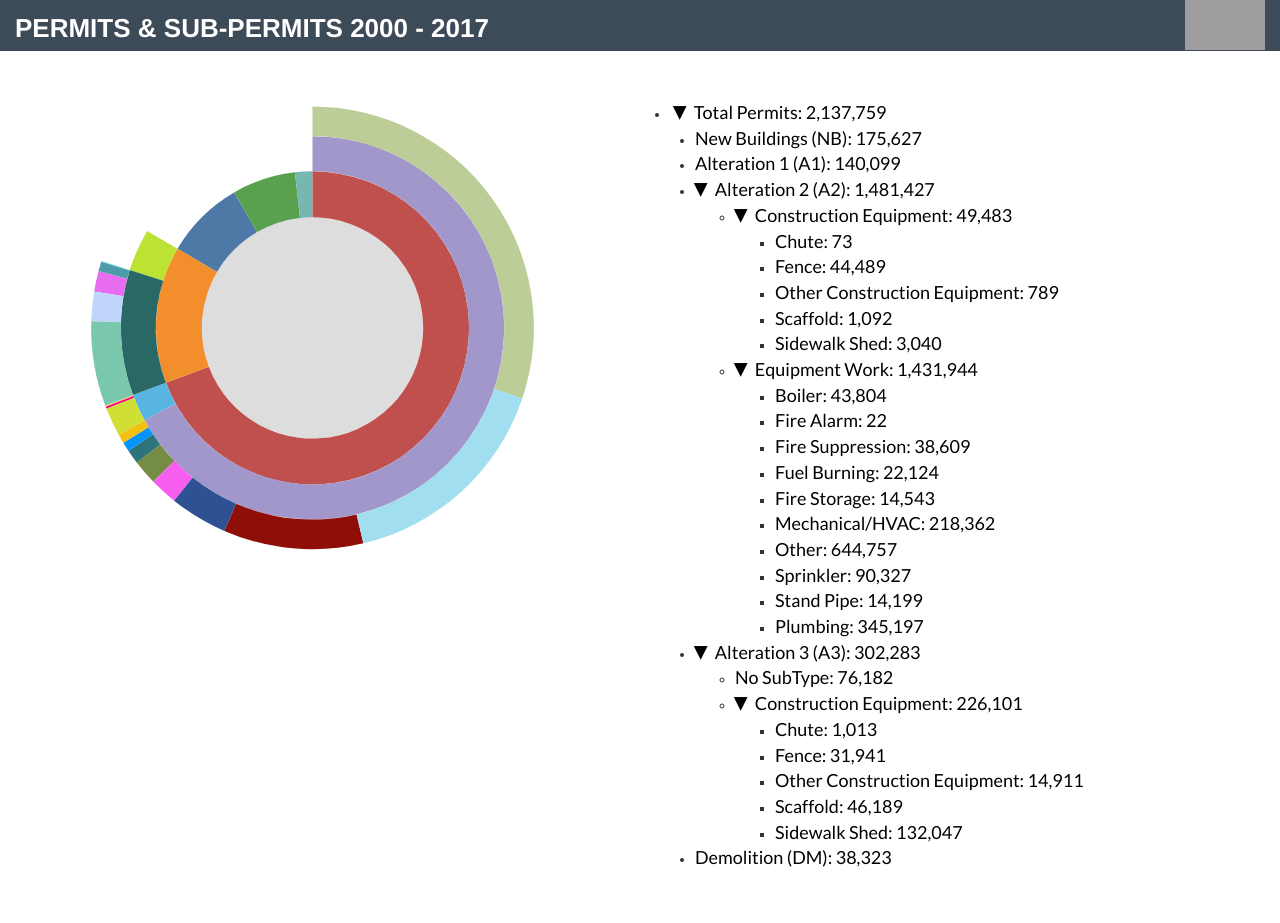
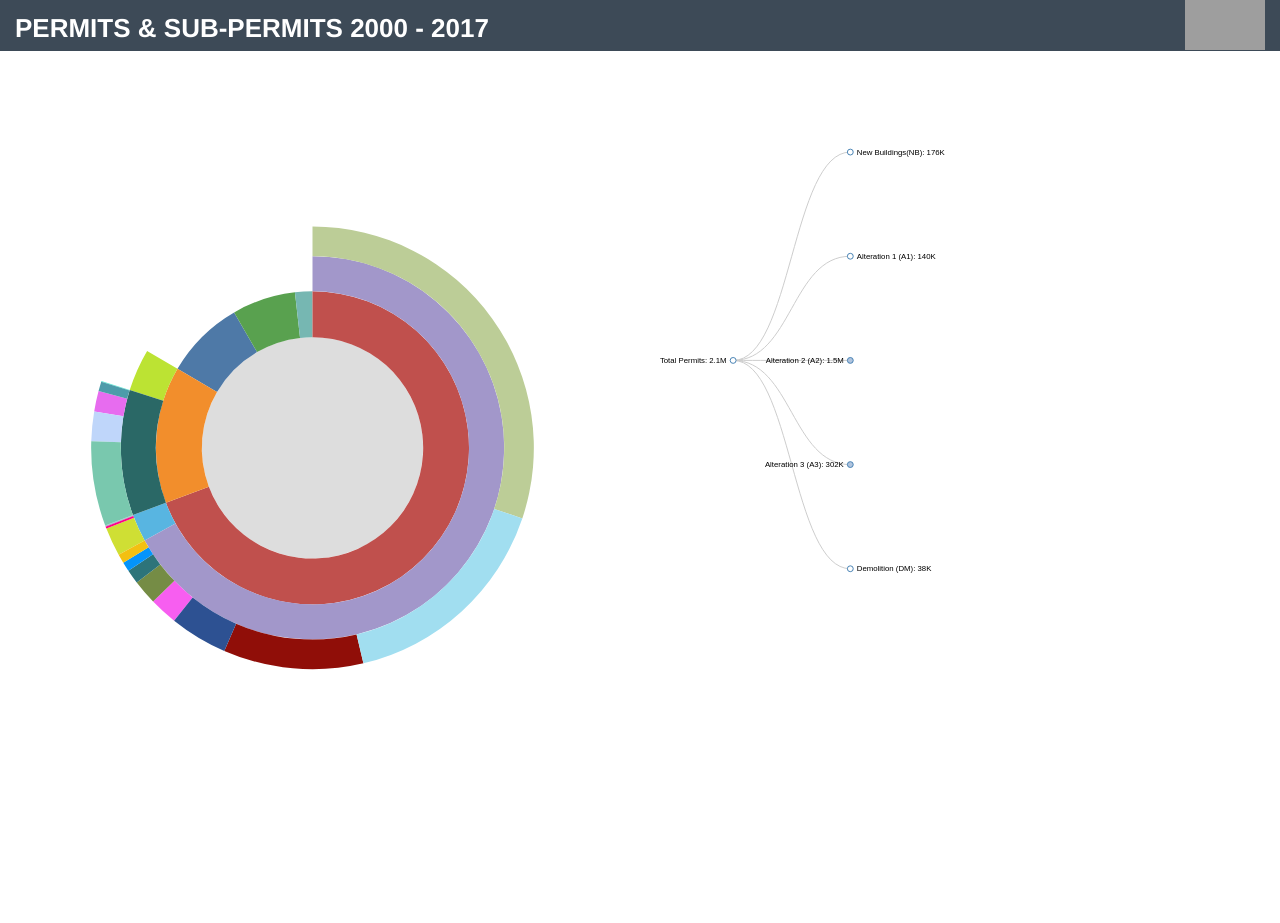
Before and after one commit to benmancell/SunburstChart, a plain HTML site: page index.html in a window 1280 px wide. Before the commit the page ends 881 px from the top, so only its background shows below. Drawn offline with nearby package versions, Linux system fonts and the light colour scheme; grey boxes are pictures that could not be loaded.

Commit message:
Update index.html

```diff
--- a/index.html
+++ b/index.html
@@ -26,55 +26,40 @@
     #mainBody{
       width:100%;
       height:100%;
+      margin-top: 120px;
     }
-    #myTreeView {
-      margin: 0;
-      padding: 5px;
+
+
+  #treelist {
+    overflow-y: auto;
+  }
+
+
+	.node {
+	  cursor: pointer;
+	}
+
+	.node circle {
+	  fill: #fff;
+	  stroke: steelblue;
+	  stroke-width: 1.5px;
+	}
+
+	.node text {
+	  font: 12px sans-serif;
+	}
+
+	.link {
+	  fill: none;
+	  stroke: #ccc;
+	  stroke-width: 1.5px;
+	}
+
+  @media(max-width:1200px){
+    #mainBody{
+      margin-top:15px;
     }
-    .expandable {
-      cursor: pointer;
-      -webkit-user-select: none; /* Safari 3.1+ */
-      -moz-user-select: none; /* Firefox 2+ */
-      -ms-user-select: none; /* IE 10+ */
-      user-select: none;
-    }
-    .expandable::before {
-      content: "\25B6";
-      color: black;
-      display: inline-block;
-      margin-right: 6px;
-    }
-    .expanded::before {
-      -ms-transform: rotate(90deg); /* IE 9 */
-      -webkit-transform: rotate(90deg); /* Safari */
-      transform: rotate(90deg);
-    }
-    .non-expandable {
-      display: none;
-    }
-    .active {
-      display: block;
-    }
-    #row {
-      color: black !important;
-      font-family: Lato;
-      font-size: 18px;
-    }
-    #row:hover {
-      cursor: pointer;
-      background-color:#f5f5f5;
-    }
-    #treelist {
-      overflow-y: auto;
-    }
-    .expandable a {
-      text-decoration: none !important;
-      color: black !important;
-    }
-    .non-expandable a {
-      text-decoration: none !important;
-      color: black !important;
-    }
+  }
 
     </style>
   </head>
@@ -93,57 +78,7 @@
         <div id="mainBody"></div>
       </div>
       <div class="col-lg-6" class="text-right">
-        <div class="chart-wrapper" id="treelist">
-            <li>
-              <span id="row" class="expandable">Total Permits: 2,137,759</span>
-              <ul class="non-expandable">
-                <li><span id="row">New Buildings (NB): 175,627</span></li>
-                <li><span id="row">Alteration 1 (A1): 140,099</span></li>
-                <li><span id="row" class="expandable">Alteration 2 (A2): 1,481,427</span>
-                  <ul class="non-expandable">
-                    <li><span id="row" class="expandable">Construction Equipment: 49,483</span>
-                      <ul class="non-expandable">
-                        <li><span id="row">Chute: 73</span></li>
-                        <li><span id="row">Fence: 44,489</span></li>
-                        <li><span id="row">Other Construction Equipment: 789</span></li>
-                        <li><span id="row">Scaffold: 1,092</span></li>
-                        <li><span id="row">Sidewalk Shed: 3,040</span></li>
-                      </ul>
-                    </li>
-                    <li><span id="row" class="expandable">Equipment Work: 1,431,944</span>
-                      <ul class="non-expandable">
-                        <li><span id="row">Boiler: 43,804</span></li>
-                        <li><span id="row">Fire Alarm: 22</span></li>
-                        <li><span id="row">Fire Suppression: 38,609</span></li>
-                        <li><span id="row">Fuel Burning: 22,124</span></li>
-                        <li><span id="row">Fire Storage: 14,543</span></li>
-                        <li><span id="row">Mechanical/HVAC: 218,362</span></li>
-                        <li><span id="row">Other: 644,757</span></li>
-                        <li><span id="row">Sprinkler: 90,327</span></li>
-                        <li><span id="row">Stand Pipe: 14,199</span></li>
-                        <li><span id="row">Plumbing: 345,197</span></li>
-                      </ul>
-                    </li>
-                  </ul>
-                </li>
-                <li><span id="row" class="expandable">Alteration 3 (A3): 302,283</span>
-                  <ul class="non-expandable">
-                    <li><span id="row">No SubType: 76,182</span></li>
-                    <li><span id="row" class="expandable">Construction Equipment: 226,101</span>
-                      <ul class="non-expandable">
-                        <li><span id="row">Chute: 1,013</span></li>
-                        <li><span id="row">Fence: 31,941</span></li>
-                        <li><span id="row">Other Construction Equipment: 14,911</span></li>
-                        <li><span id="row">Scaffold: 46,189</span></li>
-                        <li><span id="row">Sidewalk Shed: 132,047</span></li>
-                      </ul>
-                    </li>
-                  </ul>
-                </li>
-                <li><span id="row">Demolition (DM): 38,323</span></li>
-              </ul>
-            </li>
-        </div>
+          <div class="chart-wrapper" id="treelist"></div>
       </div>
     </div>
   </div>
@@ -160,26 +95,154 @@
 <script src="https://gitcdn.github.io/bootstrap-toggle/2.2.2/js/bootstrap-toggle.min.js"></script>
 <script>
 
+var margin = {top: 0, right: 120, bottom: 0, left: 120},
+		widthTree = 960 - margin.right - margin.left,
+		heightTree = 800 - margin.top - margin.bottom;
+
+	var i = 0,
+		duration = 750,
+		root;
+
+	var tree = d3.layout.tree()
+		.size([heightTree, widthTree]);
+
+	var diagonal = d3.svg.diagonal()
+		.projection(function(d) { return [d.y, d.x]; });
+
+  var svgTree = d3.select("#treelist").append("svg")
+		.attr("width", "100%")
+		.attr("height", heightTree + margin.top + margin.bottom)
+    .attr('preserveAspectRatio','xMinYMin')
+    .attr('viewBox','0 0 960 800')
+	  .append("g")
+		.attr("transform", "translate(" + margin.left + "," + margin.top + ")");
 
 
-var toggler = document.getElementsByClassName("expandable");
-	var i;
 
-  for (i = 0; i < toggler.length; i++) {
-      toggler[i].parentElement.querySelector(".non-expandable").classList.toggle("active");
-      toggler[i].classList.toggle("expanded");
-  }
+	d3.json("data/PermitsTree.json", function(error, permitsTree) {
+	  if (error) throw error;
 
+	  root = permitsTree;
+	  root.x0 = heightTree / 2;
+	  root.y0 = 0;
 
-	for (i = 0; i < toggler.length; i++) {
-	  toggler[i].addEventListener("click", function() {
-		this.parentElement.querySelector(".non-expandable").classList.toggle("active");
-		this.classList.toggle("expanded");
+	  function collapse(d) {
+		if (d.children) {
+		  d._children = d.children;
+		  d._children.forEach(collapse);
+		  d.children = null;
+		}
+	  }
+
+	  root.children.forEach(collapse);
+	  update(root);
+	});
+
+	d3.select(self.frameElement).style("height", "800px");
+
+	function update(source) {
+
+	  // Compute the new tree layout.
+	  var nodes = tree.nodes(root).reverse(),
+		  links = tree.links(nodes);
+
+	  // Normalize for fixed-depth.
+	  nodes.forEach(function(d) { d.y = d.depth * 180; });
+
+	  // Update the nodes…
+	  var node = svgTree.selectAll("g.node")
+		  .data(nodes, function(d) { return d.id || (d.id = ++i); });
+
+	  // Enter any new nodes at the parent's previous position.
+	  var nodeEnter = node.enter().append("g")
+		  .attr("class", "node")
+		  .attr("transform", function(d) { return "translate(" + source.y0 + "," + source.x0 + ")"; })
+		  .on("click", click);
+
+	  nodeEnter.append("circle")
+		  .attr("r", 1e-6)
+		  .style("fill", function(d) { return d._children ? "lightsteelblue" : "#fff"; });
+
+	  nodeEnter.append("text")
+		  .attr("x", function(d) { return d.children || d._children ? -10 : 10; })
+		  .attr("dy", ".35em")
+		  .attr("text-anchor", function(d) { return d.children || d._children ? "end" : "start"; })
+		  .text(function(d) { return d.name; })
+		  .style("fill-opacity", 1e-6);
+
+	  // Transition nodes to their new position.
+	  var nodeUpdate = node.transition()
+		  .duration(duration)
+		  .attr("transform", function(d) { return "translate(" + d.y + "," + d.x + ")"; });
+
+	  nodeUpdate.select("circle")
+		  .attr("r", 4.5)
+		  .style("fill", function(d) { return d._children ? "lightsteelblue" : "#fff"; });
+
+	  nodeUpdate.select("text")
+		  .style("fill-opacity", 1);
+
+	  // Transition exiting nodes to the parent's new position.
+	  var nodeExit = node.exit().transition()
+		  .duration(duration)
+		  .attr("transform", function(d) { return "translate(" + source.y + "," + source.x + ")"; })
+		  .remove();
+
+	  nodeExit.select("circle")
+		  .attr("r", 1e-6);
+
+	  nodeExit.select("text")
+		  .style("fill-opacity", 1e-6);
+
+	  // Update the links…
+	  var link = svgTree.selectAll("path.link")
+		  .data(links, function(d) { return d.target.id; });
+
+	  // Enter any new links at the parent's previous position.
+	  link.enter().insert("path", "g")
+		  .attr("class", "link")
+		  .attr("d", function(d) {
+			var o = {x: source.x0, y: source.y0};
+			return diagonal({source: o, target: o});
+		  });
+
+	  // Transition links to their new position.
+	  link.transition()
+		  .duration(duration)
+		  .attr("d", diagonal);
+
+	  // Transition exiting nodes to the parent's new position.
+	  link.exit().transition()
+		  .duration(duration)
+		  .attr("d", function(d) {
+			var o = {x: source.x, y: source.y};
+			return diagonal({source: o, target: o});
+		  })
+		  .remove();
+
+	  // Stash the old positions for transition.
+	  nodes.forEach(function(d) {
+		d.x0 = d.x;
+		d.y0 = d.y;
 	  });
+	}
+
+	// Toggle children on click.
+	function click(d) {
+	  if (d.children) {
+		d._children = d.children;
+		d.children = null;
+	  } else {
+		d.children = d._children;
+		d._children = null;
+	  }
+	  update(d);
 	}
 
 
 
+
+$(document).ready(function(){
 var width = 960,
     height = 700,
     radius = (Math.min(width, height) / 2) - 10;
@@ -194,8 +257,8 @@ var y = d3.scale.sqrt()
 
 var colors = d3.scale.ordinal()
 	.range(["#2D3037","#dddddd"/*ALL*/,"#4e79a7"/*NB*/,"#59a14f"/*A1*/,"#76b7b2"/*DM*/,"#C0504D"/*A2*/,"#58b5e1"/*A2-CONSTRUCTION EQUIPMENT*/,"#edc949"/*A2-CHUTE*/,
-  "#cfdf34"/*A2-FENCE*/, "#cfdf34"/*A2-OTHER CONSTRUCTION*/, "#cfdf34"/*A2-SCAFFOLDING*/, "#ff0087"/*A2-SIDEWALK SHED*/, "#a297ca"/*A2-EQUIPMENT*/, "#f75ef0"/*A2-BOILER*/,
-  "#f75ef0"/*A2-FIRE ALARM*/, "#758c45"/*A2-FIRE SUPPRESSION*/, "#2d747a"/*A2-FUEL BURNING*/, "#0494fb"/*A2-FUEL STORAGE*/, "#900e08"/*A2-MECHANICAL HVAC*/,
+  "#cfdf34"/*A2-FENCE*/, "#b3b3b3"/*A2-OTHER CONSTRUCTION*/, "#8da0cb"/*A2-SCAFFOLDING*/, "#ff0087"/*A2-SIDEWALK SHED*/, "#a297ca"/*A2-EQUIPMENT*/, "#f75ef0"/*A2-BOILER*/,
+  "#e41a1c"/*A2-FIRE ALARM*/, "#758c45"/*A2-FIRE SUPPRESSION*/, "#2d747a"/*A2-FUEL BURNING*/, "#0494fb"/*A2-FUEL STORAGE*/, "#900e08"/*A2-MECHANICAL HVAC*/,
   "#bccd97"/*A2-OTHER*/, "#2d5192"/*A2-SPRINKLER*/, "#f3c011"/*A2-STANDPIPE*/, "#a1def0"/*A2-PLUMBING*/, "#f28e2c"/*A3*/, "#bce333"/*A3-NO SUBTYPE*/,
   "#2a6866"/*A3-CONSTRUCTION EQUIPMENT*/, "#56ebd3"/*A3-CHUTE*/, "#e76cef"/*A3-FENCE*/, "#4d9caa"/*A3-OTHER*/, "#bfd6fa"/*A3-SCAFFOLD*/, "#79c8ae"/*A3-SIDEWALK SHEDS*/])
 
@@ -256,7 +319,7 @@ function click(d) {
 }
 
 d3.select(self.frameElement).style("height", height + "px");
-
+})
 </script>
 </body>
 </html>
```
